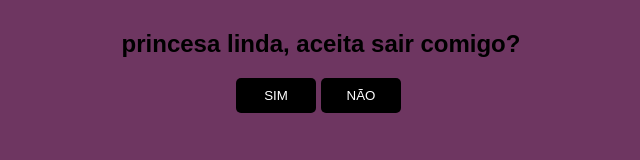
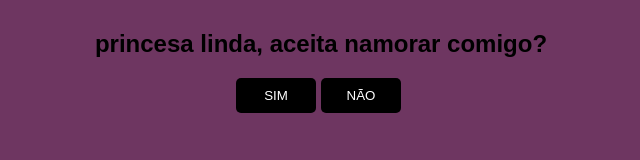
Before and after one commit to Gust4v0mo/Pedido, a plain HTML site: page index.html in a window 1280 px wide. Shown: the whole page, without its empty margins (329-969 px from the left). Drawn offline with Linux system fonts and the light colour scheme.

Commit message:
Update index.html

```diff
--- a/index.html
+++ b/index.html
@@ -8,12 +8,12 @@ Tutorial: https://www.youtube.com/watch?v=zxxB9SFh9p4
     <meta charset="UTF-8">
     <meta http-equiv="X-UA-Compatible" content="IE=edge">
     <meta name="viewport" content="width=device-width, initial-scale=1.0">
-    <title>pedidoDeDesculpas.com</title>
+    <title>pedidoDeNamoro.com</title>
 </head>
 
 <body>
     <div id="conteudo">
-        <h2>princesa linda, aceita sair comigo?</h2>
+        <h2>princesa linda, aceita namorar comigo?</h2>
         <div style="margin: auto;width: 170px;">
             <button style="position: fixed;display: block;" class="btn" onclick="sim()">SIM</button>
             <button class="btn" onclick="desvia(this)" onmouseover="desvia(this)" style="position: absolute;">NÃO</button>
```
